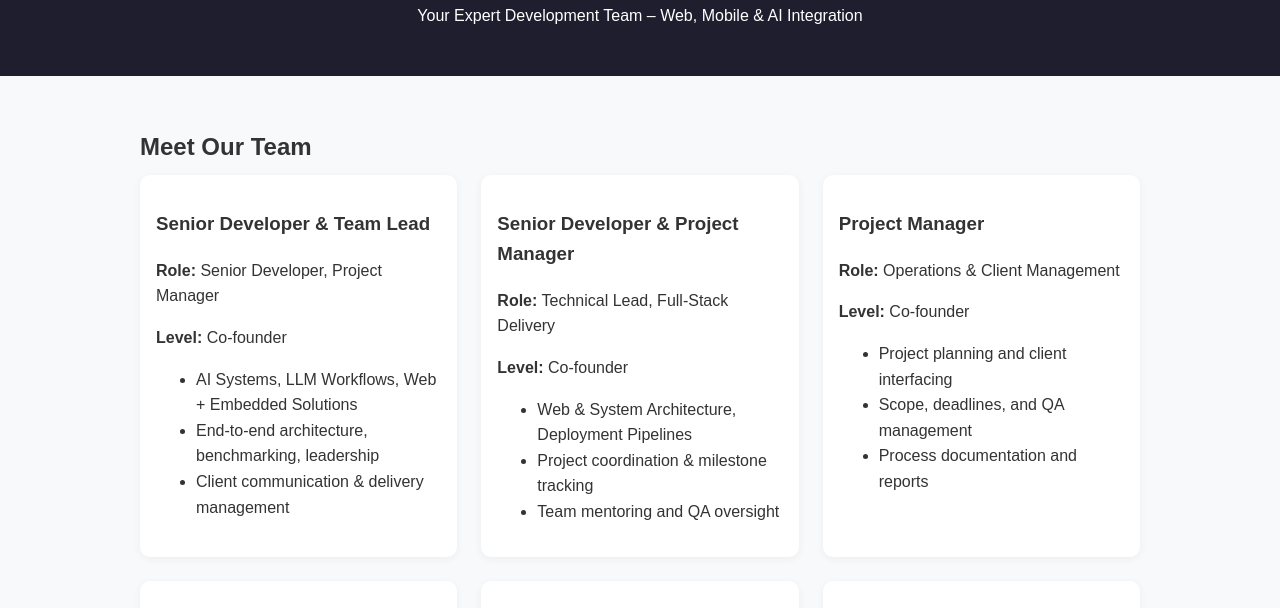
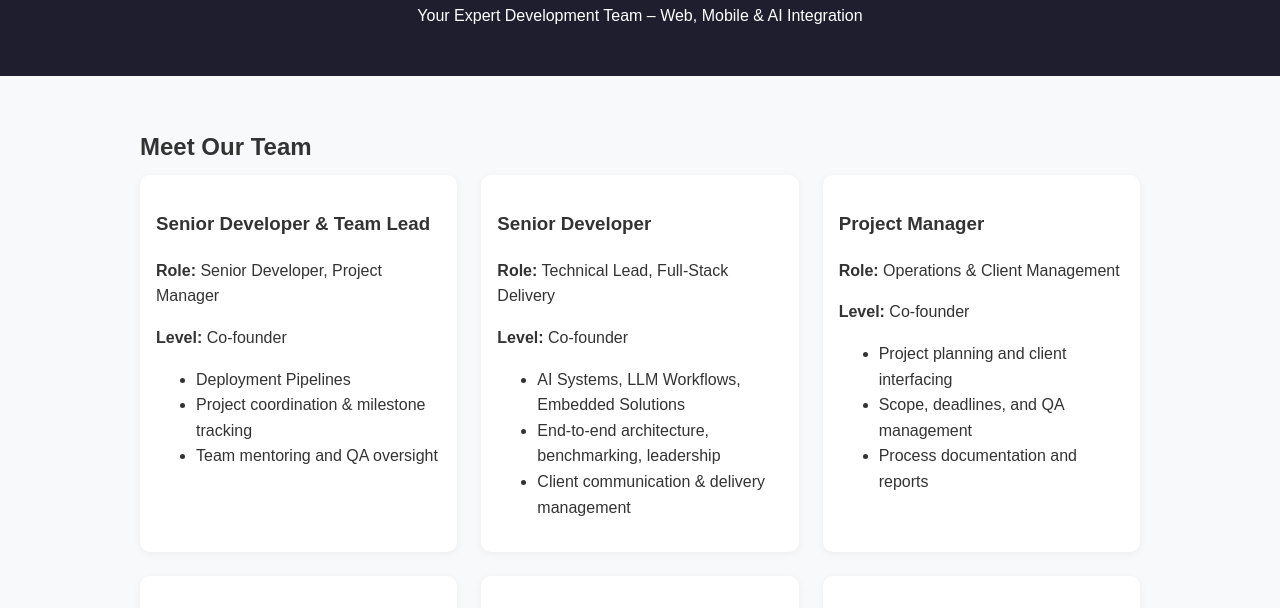
Before and after one commit to danish-1996/dev-team-profile, a plain HTML site: page index.html in a window 1280 px wide. Shown: the part 118-726 px from the top of the page. Drawn offline with Linux system fonts and the light colour scheme.

```diff
--- a/index.html
+++ b/index.html
@@ -22,20 +22,20 @@
         <p><strong>Role:</strong> Senior Developer, Project Manager</p>
         <p><strong>Level:</strong> Co-founder</p>
         <ul>
-          <li>AI Systems, LLM Workflows, Web + Embedded Solutions</li>
-          <li>End-to-end architecture, benchmarking, leadership</li>
-          <li>Client communication & delivery management</li>
+          <li>Deployment Pipelines</li>
+          <li>Project coordination & milestone tracking</li>
+          <li>Team mentoring and QA oversight</li>
         </ul>
       </div>
 
       <div class="profile">
-        <h3>Senior Developer & Project Manager</h3>
+        <h3>Senior Developer </h3>
         <p><strong>Role:</strong> Technical Lead, Full-Stack Delivery</p>
         <p><strong>Level:</strong> Co-founder</p>
         <ul>
-          <li>Web & System Architecture, Deployment Pipelines</li>
-          <li>Project coordination & milestone tracking</li>
-          <li>Team mentoring and QA oversight</li>
+          <li>AI Systems, LLM Workflows, Embedded Solutions</li>
+          <li>End-to-end architecture, benchmarking, leadership</li>
+          <li>Client communication & delivery management</li>
         </ul>
       </div>
 
```
